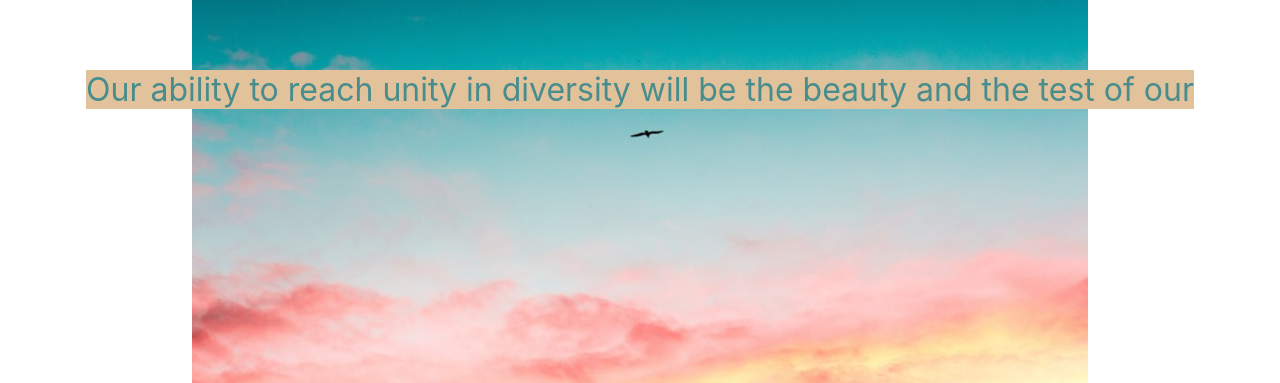
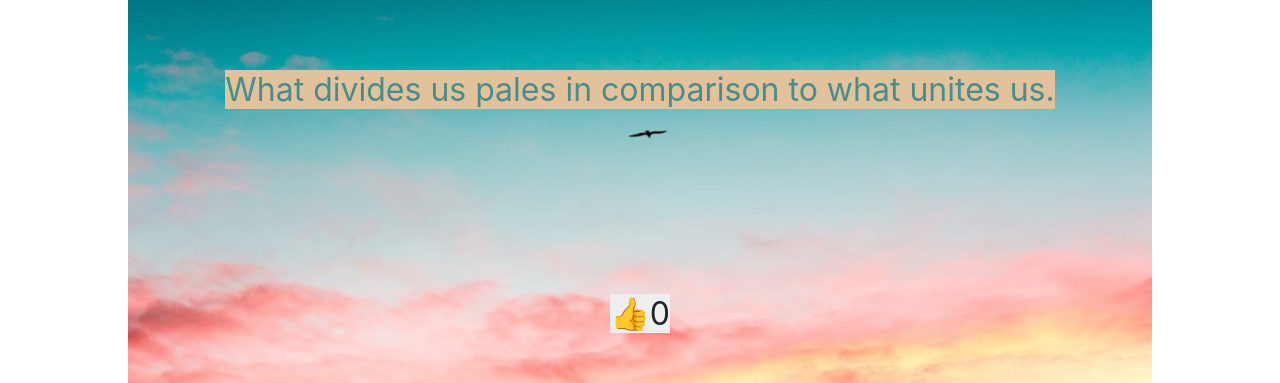
Before and after one commit to YouCanCallMeJ/project-dei, a React (Create React App) app: page /quotes in a window 1280 px wide. Shown: the part 564-947 px from the top of the page. Built offline with nearby package versions, Linux system fonts and the light colour scheme.

Commit message:
Removed random function and added likes function

```diff
--- a/src/App.css
+++ b/src/App.css
@@ -42,7 +42,7 @@
 }
 .img{
   height:500px;
-  background-size: 70% 100%;
+  background-size: 80% 100%;
   background-repeat: no-repeat;
   background-position: center;
   object-fit: cover;
@@ -71,6 +71,10 @@
   font-size: 32px;
   line-height: 400px;
   text-align: center;
+}
+.likes{
+  font-size: 32px;
+  background-color: #eee;
 }
 .App {
   text-align: center;
--- a/src/Quote.js
+++ b/src/Quote.js
@@ -13,7 +13,19 @@ const proverbs = ["What divides us pales in comparison to what unites us.",
 const getRandomIndex = function(length){
   return parseInt(Math.random() * length)
 }
+
+
 export default class SimpleSlider extends Component {
+  constructor(props){
+    super(props);
+    this.state = {
+      count:0,count1:0,
+      count2:0,count3:0,
+      count4:0,count5:0
+
+    };
+  }
+
 
   render() {
     const settings = {
@@ -23,6 +35,8 @@ export default class SimpleSlider extends Component {
       slidesToShow: 1,
       slidesToScroll: 1
     };
+
+
     return (
       <>
     <div className="quote-main">
@@ -31,22 +45,28 @@ export default class SimpleSlider extends Component {
         <h2 className="top__quote"> Diversity Equity and Inclusion</h2>
         <Slider {...settings}>
           <div className="img ig1">
-            <span className="ranquote">{proverbs[getRandomIndex(proverbs.length)]}</span>
+            <span className="ranquote">{proverbs[0]}</span>
+            <br/><span className ="likes" onClick={()=>this.setState({count : this.state.count+1})}>👍{this.state.count}</span>
           </div>
           <div className="img ig2">
-            <span className="ranquote">{proverbs[getRandomIndex(proverbs.length)]}</span>
+            <span className="ranquote">{proverbs[1]}</span>
+            <br/><span className ="likes" onClick={()=>this.setState({count1 : this.state.count1+1})}>👍{this.state.count1}</span>
           </div>
           <div className="img ig3">
-            <span className="ranquote">{proverbs[getRandomIndex(proverbs.length)]}</span>
+            <span className="ranquote">{proverbs[2]}</span>
+            <br/><span className ="likes" onClick={()=>this.setState({count2 : this.state.count2+1})}>👍{this.state.count2}</span>
           </div>
           <div className="img ig4">
-            <span className="ranquote">{proverbs[getRandomIndex(proverbs.length)]}</span>
+            <span className="ranquote">{proverbs[3]}</span>
+            <br/><span className ="likes" onClick={()=>this.setState({count3 : this.state.count3+1})}>👍{this.state.count3}</span>
           </div>
           <div className="img ig5">
-            <span className="ranquote">{proverbs[getRandomIndex(proverbs.length)]}</span>
+            <span className="ranquote">{proverbs[4]}</span>
+            <br/><span className ="likes" onClick={()=>this.setState({count4 : this.state.count4+1})}>👍{this.state.count4}</span>
           </div>
           <div className="img ig6">
-            <span className="ranquote">{proverbs[getRandomIndex(proverbs.length)]}</span>
+            <span className="ranquote">{proverbs[5]}</span>
+            <br/><span className ="likes" onClick={()=>this.setState({count5 : this.state.count5+1})}>👍{this.state.count5}</span>
           </div>
         </Slider>
       </div>
```
Lines whose indentation alone changed are shown as unchanged.
